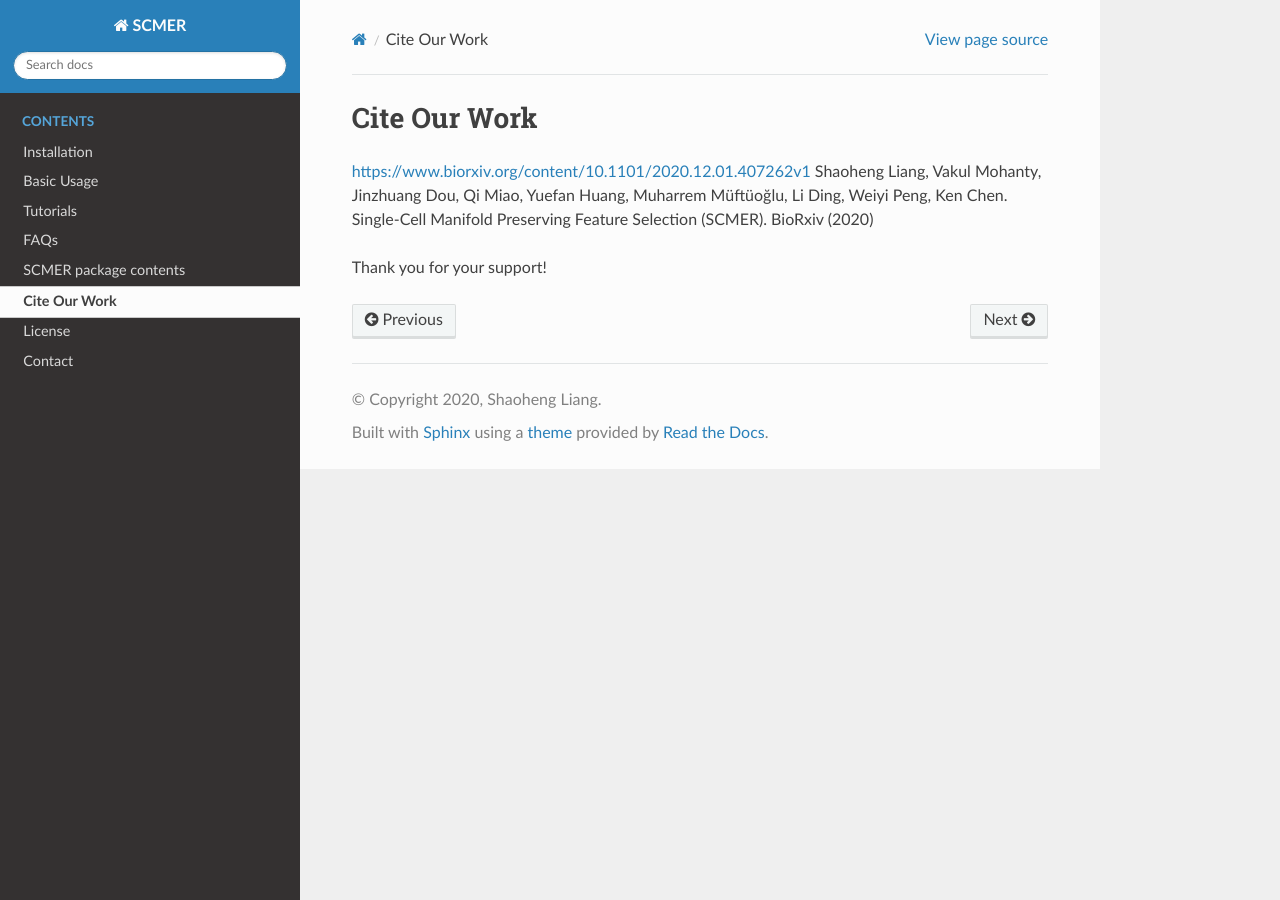
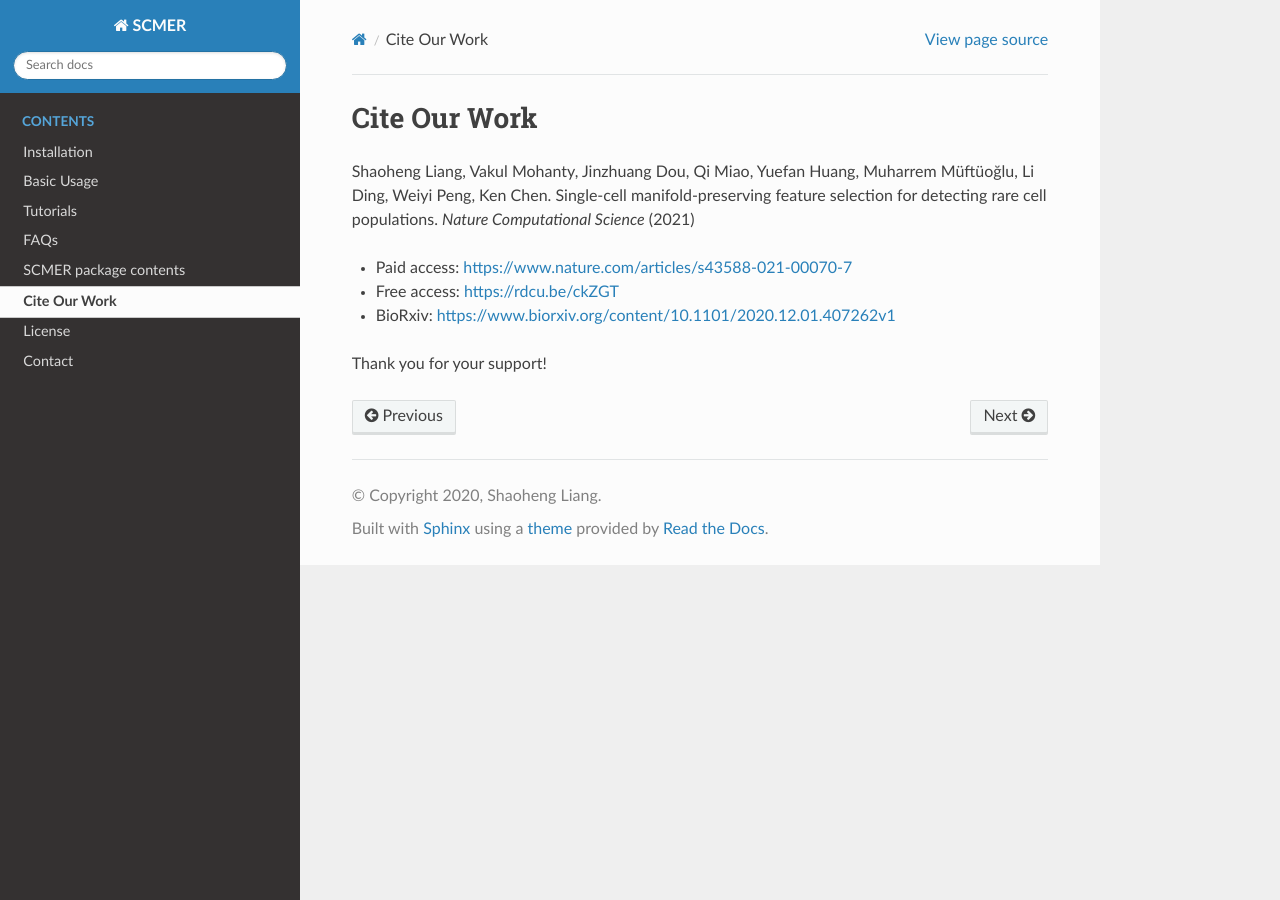
Before and after one commit to KChen-lab/SCMER, a Sphinx documentation site: the page built from docs/citation.rst, in a window 1280 px wide. Built offline with Sphinx 7.4.7 and the Read the Docs theme 2.0.0, drawn with Linux system fonts in a browser that asks for light colours; pages that are not in the unit, such as notebooks, are missing from menus.

Commit message:
Update citation.rst

```diff
--- a/docs/citation.rst
+++ b/docs/citation.rst
@@ -1,7 +1,10 @@
 Cite Our Work
 =======================
 
-https://www.biorxiv.org/content/10.1101/2020.12.01.407262v1
-Shaoheng Liang, Vakul Mohanty, Jinzhuang Dou, Qi Miao, Yuefan Huang, Muharrem Müftüoğlu, Li Ding, Weiyi Peng, Ken Chen. Single-Cell Manifold Preserving Feature Selection (SCMER). BioRxiv (2020)
+Shaoheng Liang, Vakul Mohanty, Jinzhuang Dou, Qi Miao, Yuefan Huang, Muharrem Müftüoğlu, Li Ding, Weiyi Peng, Ken Chen. Single-cell manifold-preserving feature selection for detecting rare cell populations. *Nature Computational Science* (2021)
+
+- Paid access: https://www.nature.com/articles/s43588-021-00070-7
+- Free access: https://rdcu.be/ckZGT
+- BioRxiv: https://www.biorxiv.org/content/10.1101/2020.12.01.407262v1
 
 Thank you for your support!
```
